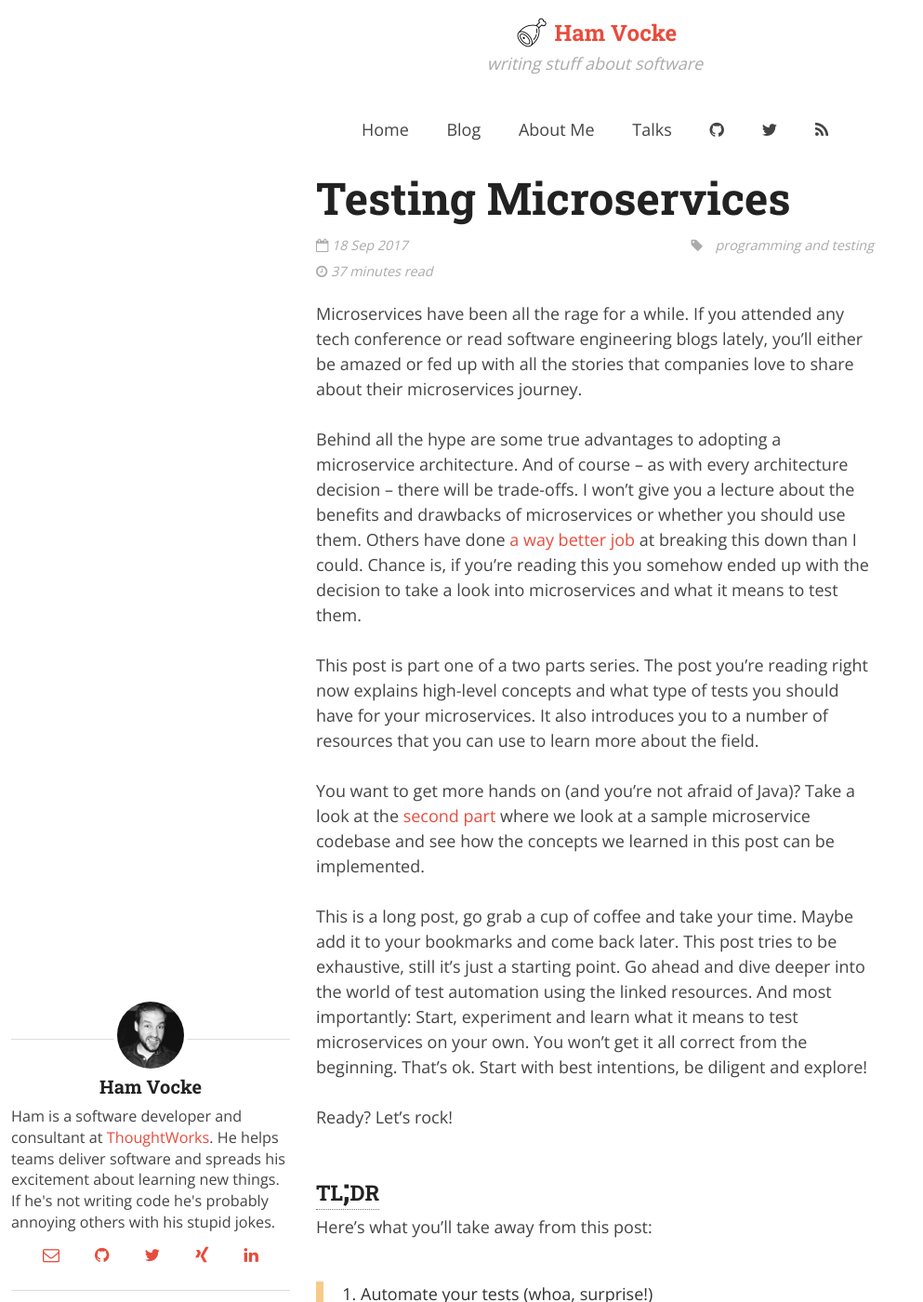
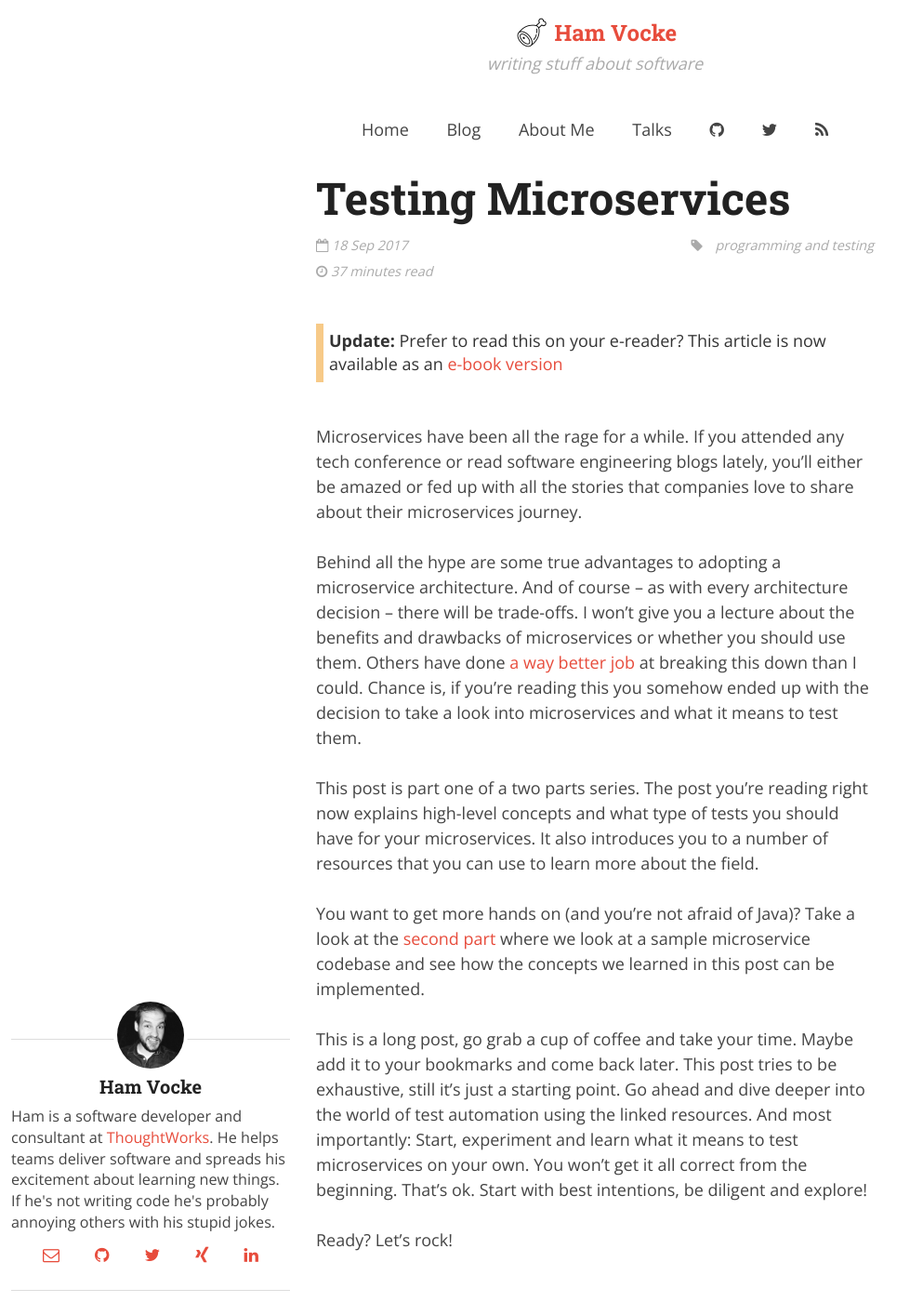
Before and after one commit to hamvocke/hamvocke.github.io, a Jekyll site: the page built from _posts/2017-09-18-testing-microservices.md, in a window 1280 px wide and 1400 px high. Shown: the whole window at 93% size, without its empty margins (0-993 px from the left). Built offline with Jekyll 4.4.1, drawn with Linux system fonts in a browser that asks for light colours; nearby versions of some CDN libraries; comment, search, counter and statistics services are not loaded.

Commit message:
add ebook reference to testing microservices posts

```diff
--- a/_posts/2017-09-18-testing-microservices.md
+++ b/_posts/2017-09-18-testing-microservices.md
@@ -5,6 +5,10 @@ tags: programming testing
 excerpt: Learn the concepts you need to build a reliable, fast and effective test suite for your microservices
 comments: true
 ---
+
+<div class="highlight">
+  <strong>Update:</strong> Prefer to read this on your e-reader? This article is now available as an <a href="/blog/ebook-testing-microservices/">e-book version</a>
+</div>
 
 Microservices have been all the rage for a while. If you attended any tech conference or read software engineering blogs lately, you'll either be amazed or fed up with all the stories that companies love to share about their microservices journey.
 
--- a/assets/css/hamvocke.css
+++ b/assets/css/hamvocke.css
@@ -280,6 +280,7 @@ h1.title {
 .post div.highlight {
     margin: 2.5em 0;
     border-left: 8px solid #F7CA88;
+    padding: 6px;
 }
 
 .intro {
```
Also changed, not shown: _posts/2017-09-19-testing-java-microservices.md (+4 -0 lines).
